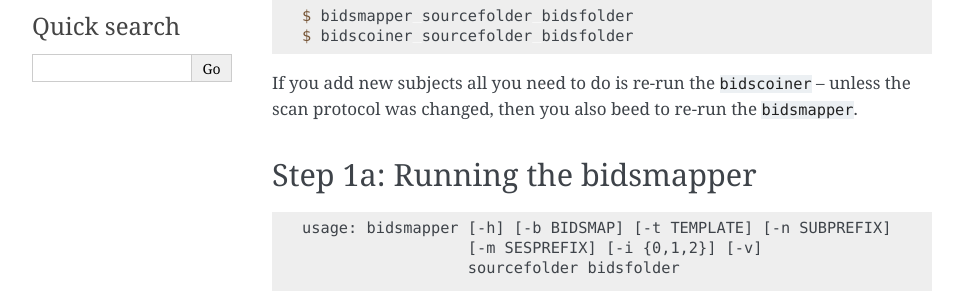
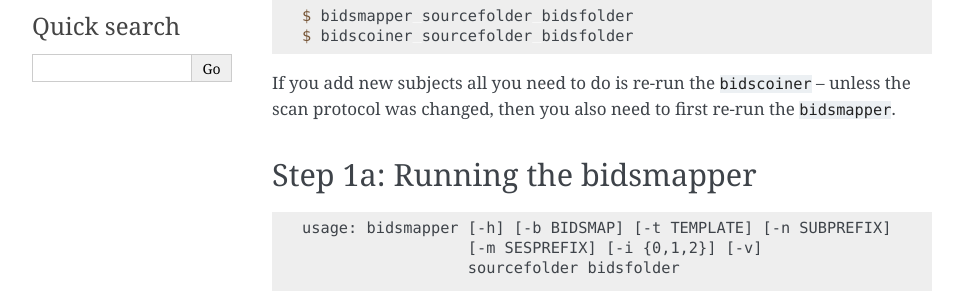
Before and after one commit to Donders-Institute/bidscoin, a Sphinx documentation site: the page built from docs/workflow.rst, in a window 1280 px wide and 900 px high. Shown: the part 320-611 px from the top of the window, without its empty margins (148-1111 px from the left). Built offline with Sphinx 7.4.7, drawn with Linux system fonts in a browser that asks for light colours.

Commit message:
Minor doc edit

```diff
--- a/docs/workflow.rst
+++ b/docs/workflow.rst
@@ -9,7 +9,7 @@
     $ bidsmapper sourcefolder bidsfolder
     $ bidscoiner sourcefolder bidsfolder
 
-If you add new subjects all you need to do is re-run the ``bidscoiner`` -- unless the scan protocol was changed, then you also beed to re-run the ``bidsmapper``.
+If you add new subjects all you need to do is re-run the ``bidscoiner`` -- unless the scan protocol was changed, then you also need to first re-run the ``bidsmapper``.
 
 Step 1a: Running the bidsmapper
 -------------------------------
```
